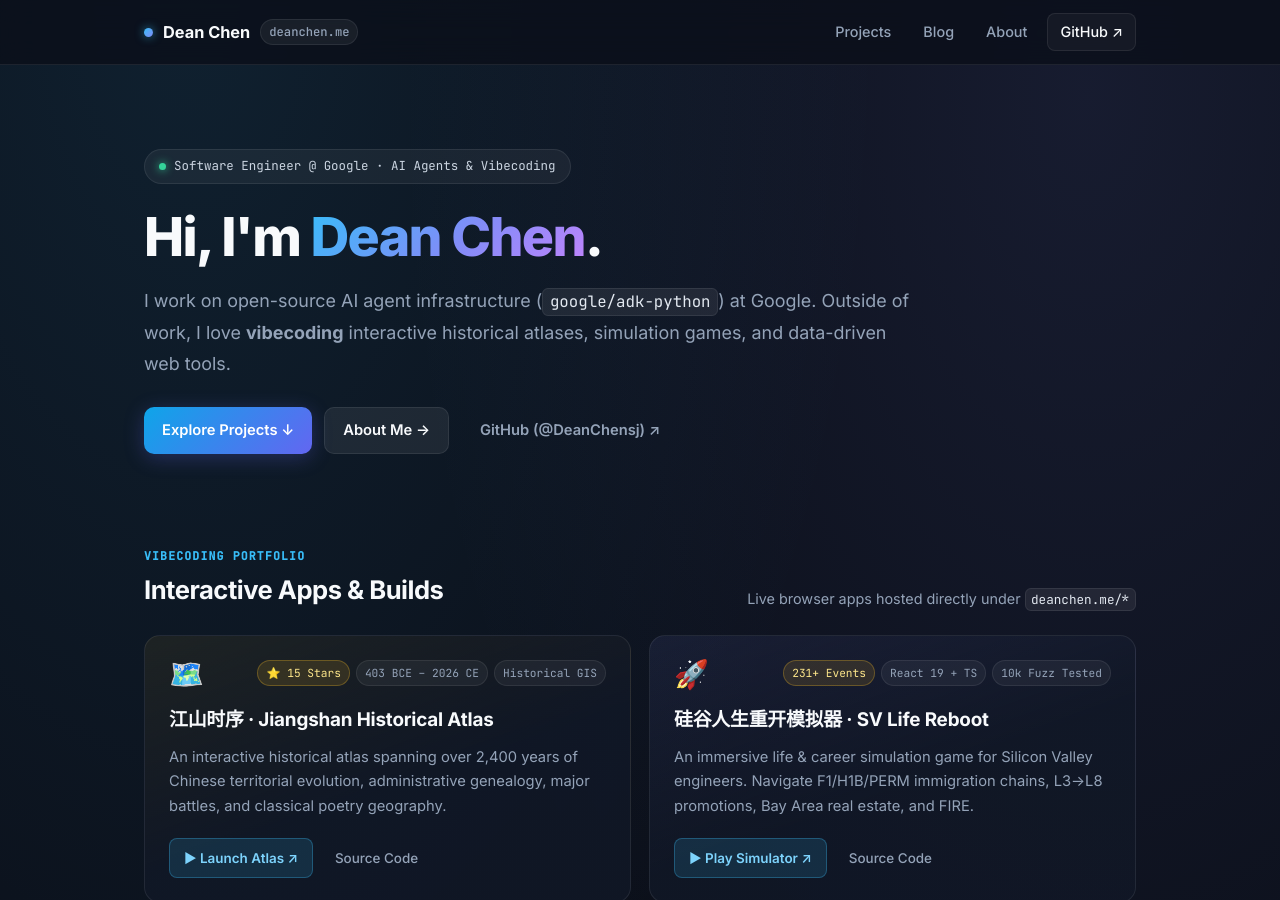
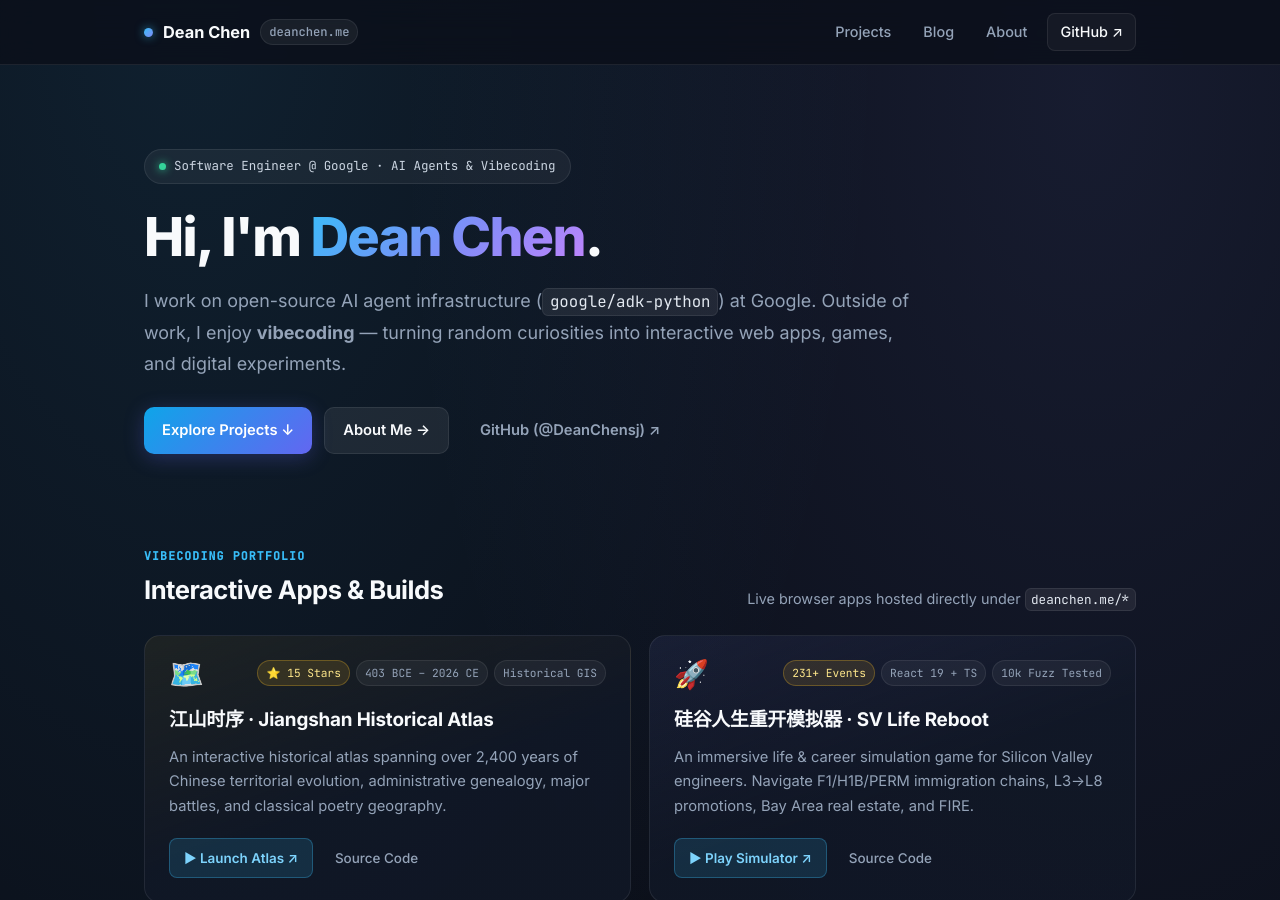
Before and after one commit to DeanChensj/DeanChensj.github.io, a Jekyll site: the page built from index.html, in a window 1280 px wide and 900 px high. Built offline with Jekyll 4.4.1, drawn with Linux system fonts in a browser that asks for light colours; some of the changed text lies outside the part shown.

Commit message:
Refine hero and bio tagline with open-ended vibecoding description

```diff
--- a/_config.yml
+++ b/_config.yml
@@ -1,7 +1,7 @@
 title: Dean Chen
 description: >-
   Software Engineer @ Google working on AI Agents (adk-python).
-  Building interactive web apps, historical maps, and games through vibecoding.
+  Turning random curiosities into interactive web apps, games, and digital experiments.
 baseurl: ""
 url: "https://deanchen.me"
 github_username: DeanChensj
--- a/_includes/footer.html
+++ b/_includes/footer.html
@@ -2,7 +2,7 @@
   <div class="container footer-inner">
     <div class="footer-left">
       <span class="footer-brand">Dean Chen · deanchen.me</span>
-      <p class="footer-desc">Software Engineer @ Google · Vibecoding interactive web apps, historical maps &amp; games.</p>
+      <p class="footer-desc">Software Engineer @ Google · Turning random curiosities into interactive web apps &amp; games.</p>
     </div>
 
     <div class="footer-links">
--- a/index.html
+++ b/index.html
@@ -13,7 +13,7 @@
   </h1>
 
   <p class="hero-subtitle">
-    I work on open-source AI agent infrastructure (<a href="https://github.com/google/adk-python" target="_blank" rel="noopener"><code>google/adk-python</code></a>) at Google. Outside of work, I love <strong>vibecoding</strong> interactive historical atlases, simulation games, and data-driven web tools.
+    I work on open-source AI agent infrastructure (<a href="https://github.com/google/adk-python" target="_blank" rel="noopener"><code>google/adk-python</code></a>) at Google. Outside of work, I enjoy <strong>vibecoding</strong> — turning random curiosities into interactive web apps, games, and digital experiments.
   </p>
 
   <div class="hero-actions">
```
Also changed, not shown: about.md (+1 -1 lines).
